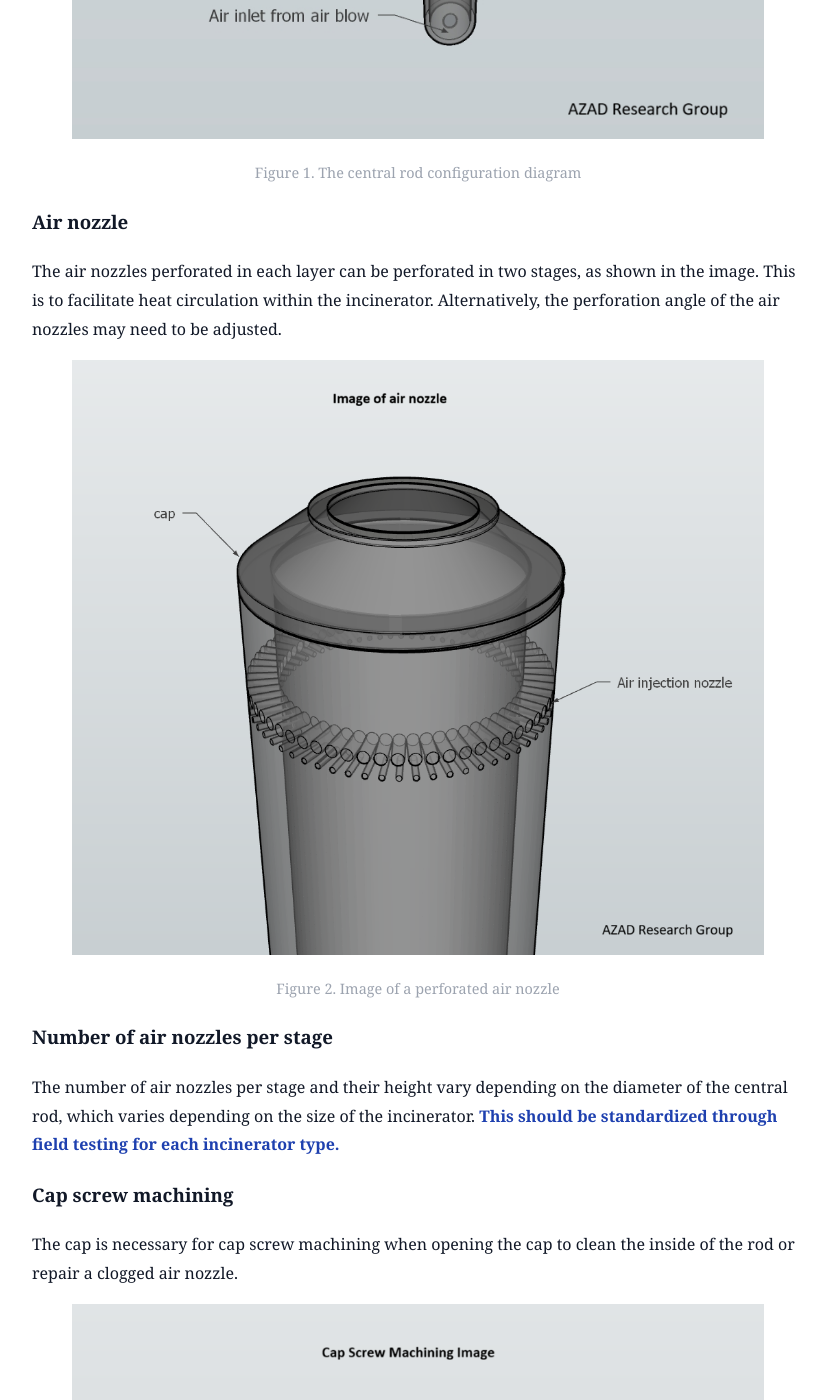
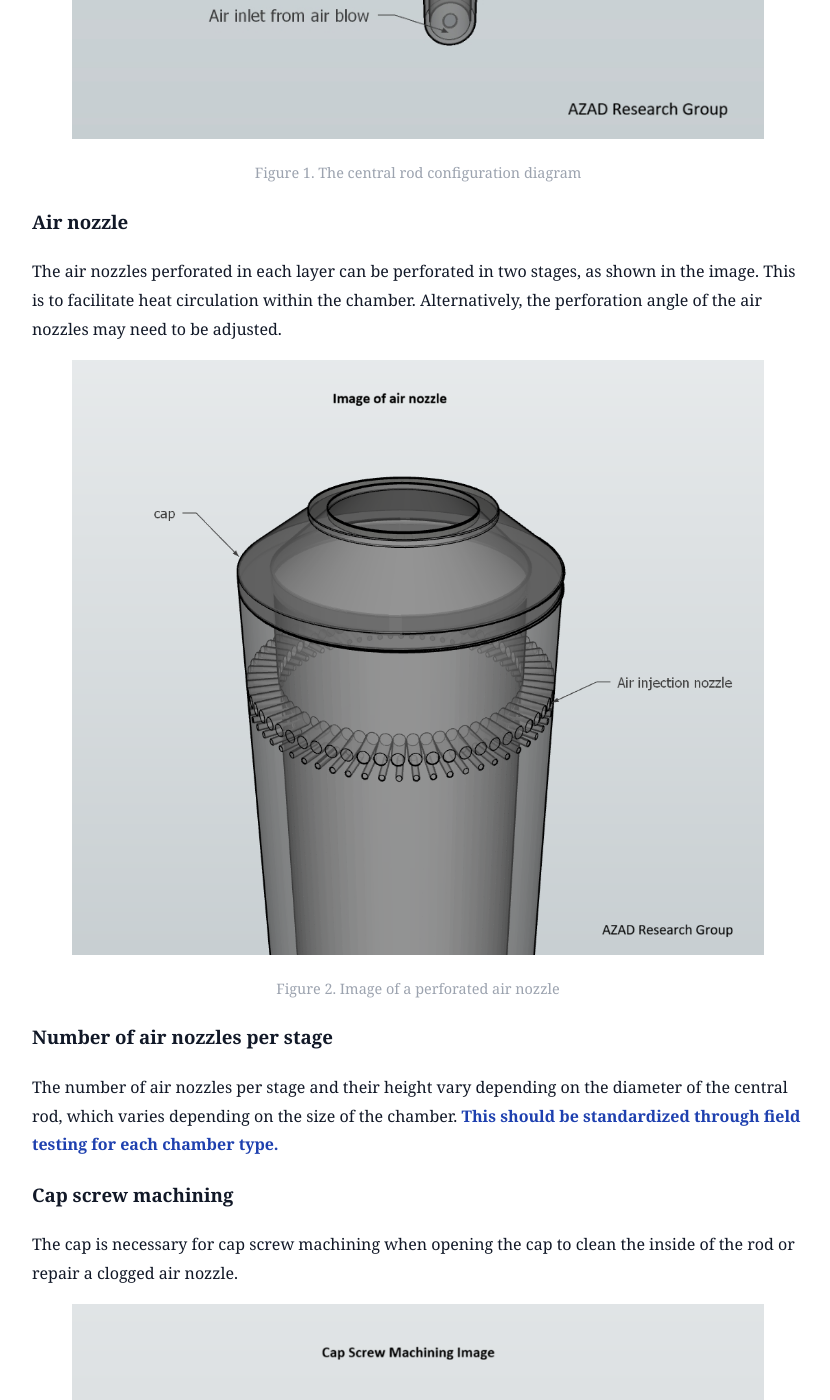
Before and after one commit to ssimsangmin49-creator/ecofriendly-polymer-compounds-incineration, a Jekyll site: the page built from _posts/2026-01-16-central-rod.md, in a window 1280 px wide and 1400 px high, scrolled down 1443 px. Shown: the whole window, without its empty margins (222-1052 px from the left). Built offline with Jekyll 4.4.1, drawn with Linux system fonts in a browser that asks for light colours; some of the changed text lies outside the part shown.

Commit message:
Update 2026-01-16-central-rod.md

```diff
--- a/_posts/2026-01-16-central-rod.md
+++ b/_posts/2026-01-16-central-rod.md
@@ -11,10 +11,10 @@ About the fabrication and installation of the Central Rod...
 
 This section covers the manufacturing and installation of the central rod.
 First, it's important to note that the central rod is closely related to
-the diameter of the incinerator.
+the diameter of the chamber.
 
 Therefore, the diameter, length, and perforation steps of the central rod vary
-depending on the size of the incinerator.
+depending on the size of the chamber.
 
 ## Key factors
 
@@ -43,7 +43,7 @@ and an air intake at the bottom.
 ### Air nozzle
 
 The air nozzles perforated in each layer can be perforated in two stages, as shown in the image.
-This is to facilitate heat circulation within the incinerator.
+This is to facilitate heat circulation within the chamber.
 Alternatively, the perforation angle of the air nozzles may need to be adjusted.
 
 <figure style="text-align:center;">
@@ -62,9 +62,9 @@ Alternatively, the perforation angle of the air nozzles may need to be adjusted.
 ### Number of air nozzles per stage
 
 The number of air nozzles per stage and their height vary depending on the diameter
-of the central rod, which varies depending on the size of the incinerator.
+of the central rod, which varies depending on the size of the chamber.
 <span style="color:#1e40af; font-weight:bold;">
-This should be standardized through field testing for each incinerator type.
+This should be standardized through field testing for each chamber type.
 </span>
 
 
```
Also changed, not shown: other parts of _posts/2026-01-16-central-rod.md (+5 -3 lines).
